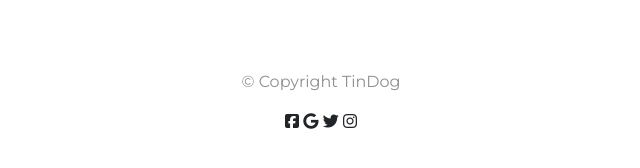
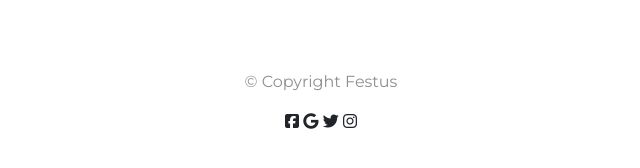
Before and after one commit to fes-too/bootstrap, a plain HTML site: page index.html in a window 1280 px wide. Shown: the part 3578-3746 px from the top of the page, 319-959 px from the left. Drawn offline with nearby package versions, Linux system fonts and the light colour scheme.

Commit message:
Update index.html
Added some comments in the code

```diff
--- a/index.html
+++ b/index.html
@@ -230,7 +230,7 @@
 
   <footer class="white-section" id="footer">
 
-    <p>© Copyright TinDog</p>
+    <p>© Copyright Festus</p>
     <div class="social-icon">
       <i class="fa-brands fa-facebook-square"></i>
       <i class="fa-brands fa-google"></i>
```
